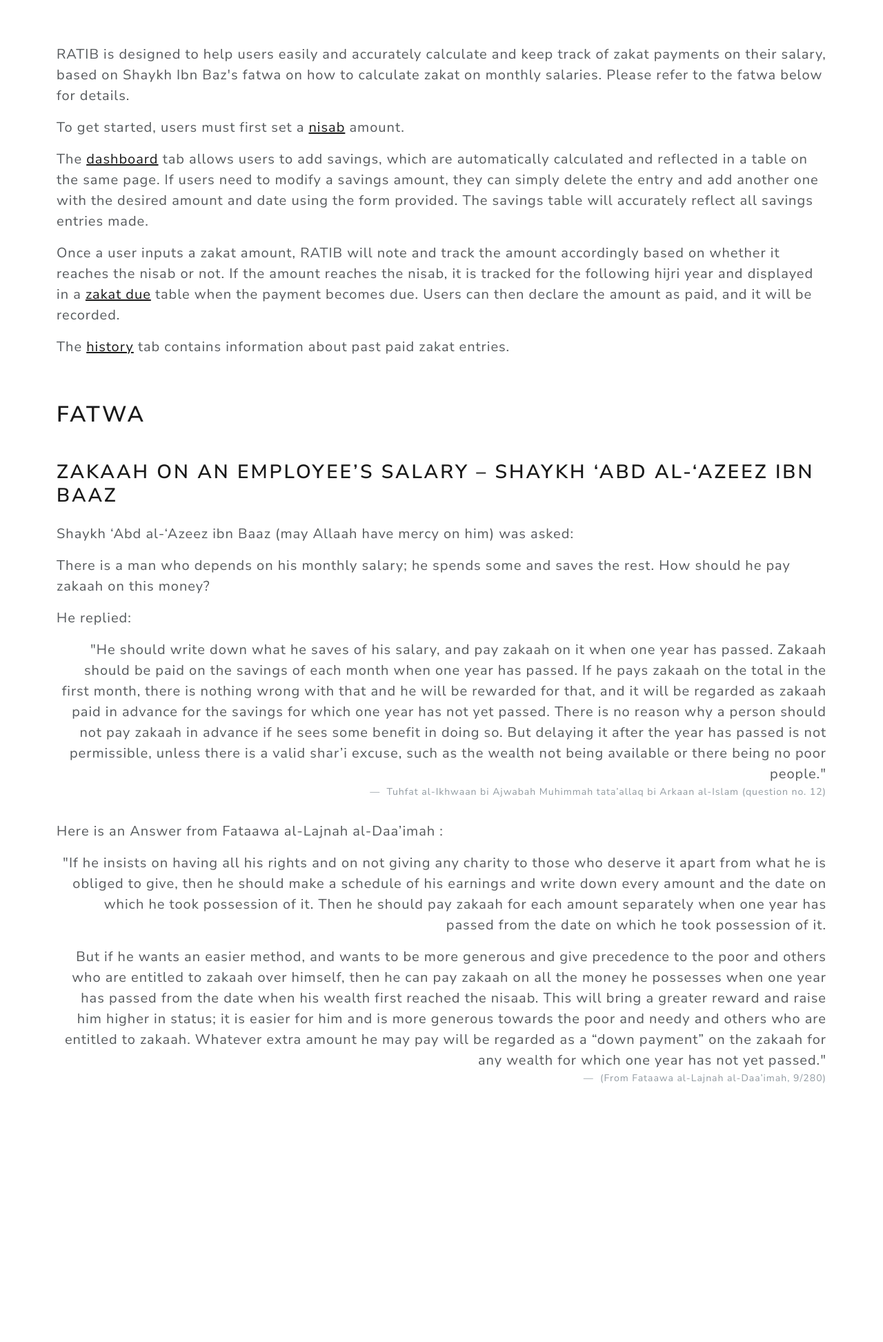
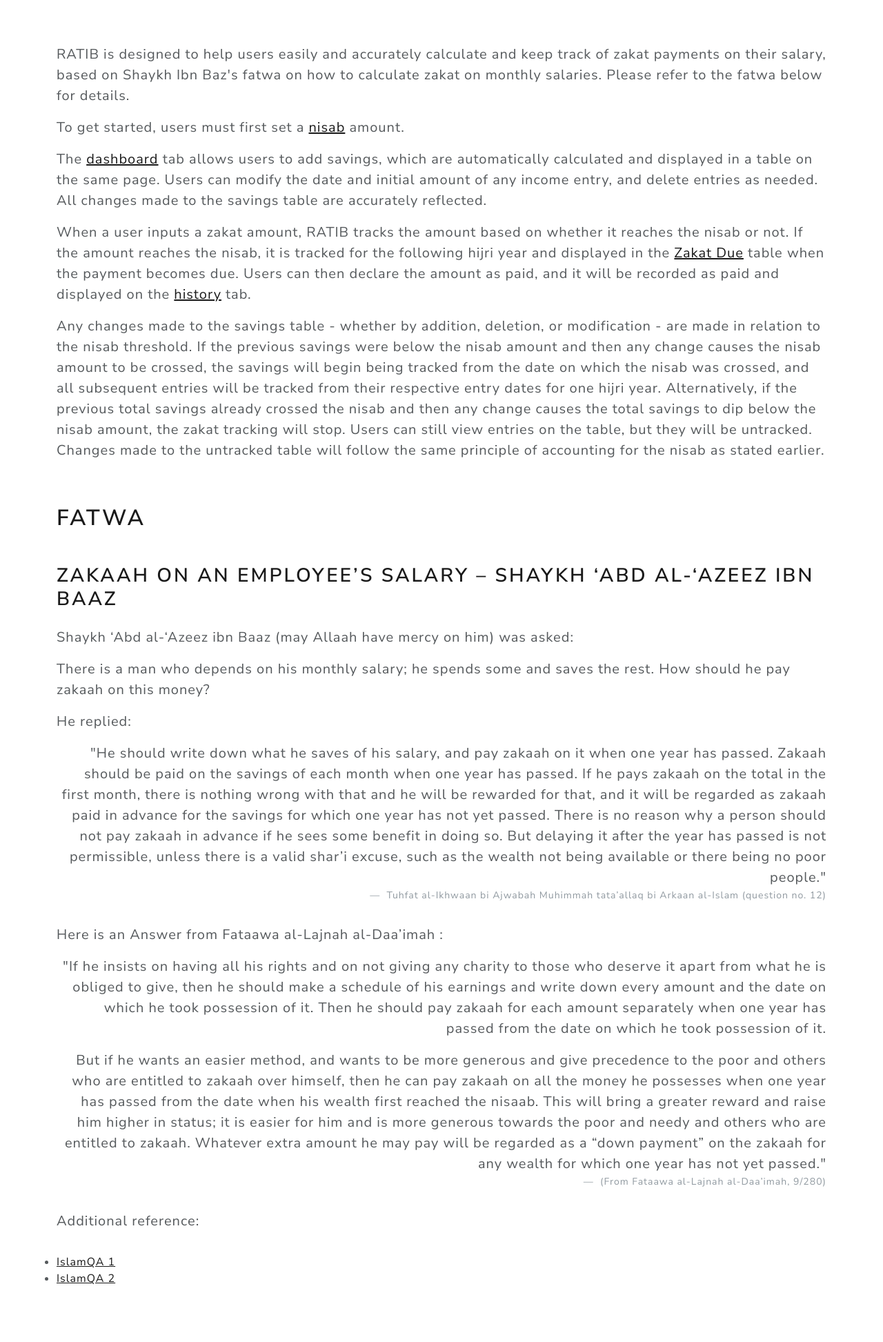
Before and after one commit to faisalsherif7/CS50-final-project, a Flask app: page /guide in a window 1280 px wide. Shown: the part 92-2037 px from the top of the page at 69% size. Before the commit the page ends 1662 px from the top, so only its background shows below. Run offline with Flask 3, Linux system fonts and the light colour scheme; some libraries are stand-ins or nearby versions.

Commit message:
updated user guide. Improvements.

```diff
--- a/templates/dashboard.html
+++ b/templates/dashboard.html
@@ -13,8 +13,8 @@
         <div class="form-group col-auto">
             <div class="input-group">
                 <span class="input-group-text">$</span>
-                <input autocomplete="off" class="form-control mx-auto" type="number" step="0.01" name="income" id="money" placeholder="Enter income amount">
-                <button class="btn btn-dark" type="submit">Add income</button>
+                <input autocomplete="off" class="form-control mx-auto" type="number" step="0.01" name="income" id="money" placeholder="Enter amount">
+                <button class="btn btn-dark" type="submit">Submit</button>
             </div>
         </div>
         <div class="form-group col-auto">
--- a/templates/guide.html
+++ b/templates/guide.html
@@ -13,17 +13,22 @@
         To get started, users must first set a <a href="/nisab">nisab</a> amount.
     </p>
     <p>
-        The <a href="/dashboard">dashboard</a> tab allows users to add savings, which are automatically calculated and reflected in a table on the same page. If
-        users need to modify a savings amount, they can simply delete the entry and add another one with the desired amount and date using the form provided. The
-        savings table will accurately reflect all savings entries made.
+        The <a href="/dashboard">dashboard</a> tab allows users to add savings, which are automatically calculated and displayed in a table on the same page.
+        Users can modify the date and initial amount of any income entry, and delete entries as needed. All changes made to the savings table are accurately
+        reflected.
     </p>
     <p>
-        Once a user inputs a zakat amount, RATIB will note and track the amount accordingly based on whether it reaches the nisab or not. If the amount reaches the nisab,
-        it is tracked for the following hijri year and displayed in a <a href="/due">zakat due</a> table when the payment becomes due. Users can then declare
-        the amount as paid, and it will be recorded.
+        When a user inputs a zakat amount, RATIB tracks the amount based on whether it reaches the nisab or not. If the amount reaches the nisab, it is tracked
+        for the following hijri year and displayed in the <a href="/due">Zakat Due</a> table when the payment becomes due. Users can then declare the amount as
+        paid, and it will be recorded as paid and displayed on the <a href="/history">history</a> tab.
     </p>
     <p>
-        The <a href="/history">history</a> tab contains information about past paid zakat entries.
+        Any changes made to the savings table - whether by addition, deletion, or modification - are made in relation to the nisab threshold. If the
+        previous savings were below the nisab amount and then any change causes the nisab amount to be crossed, the savings will begin being tracked from
+        the date on which the nisab was crossed, and all subsequent entries will be tracked from their respective entry dates for one hijri year. Alternatively,
+        if the previous total savings already crossed the nisab and then any change causes the total savings to dip below the nisab amount, the zakat tracking
+        will stop. Users can still view entries on the table, but they will be untracked. Changes made to the untracked table will follow the same principle of
+        accounting for the nisab as stated earlier.
     </p>
 </div>
 
@@ -72,6 +77,19 @@
                 (From Fataawa al-Lajnah al-Daa’imah, 9/280)
             </figcaption>
         </figure>
+        <p class="fs-4">
+            Additional reference:
+        </p>
+        <p class="fs-4">
+            <ul>
+                <li>
+                    <a href="https://islamqa.info/en/answers/50801/how-should-he-pay-zakaah-on-savings-that-are-not-permanent">IslamQA 1</a>
+                </li>
+                <li>
+                    <a href="https://islamqa.info/en/answers/26113/how-to-calculate-zakah-on-salary">IslamQA 2</a>
+                </li>
+            </ul>
+        </p>
     </div>
 
 {% endblock %}
```
Also changed, not shown: 1 other file.
